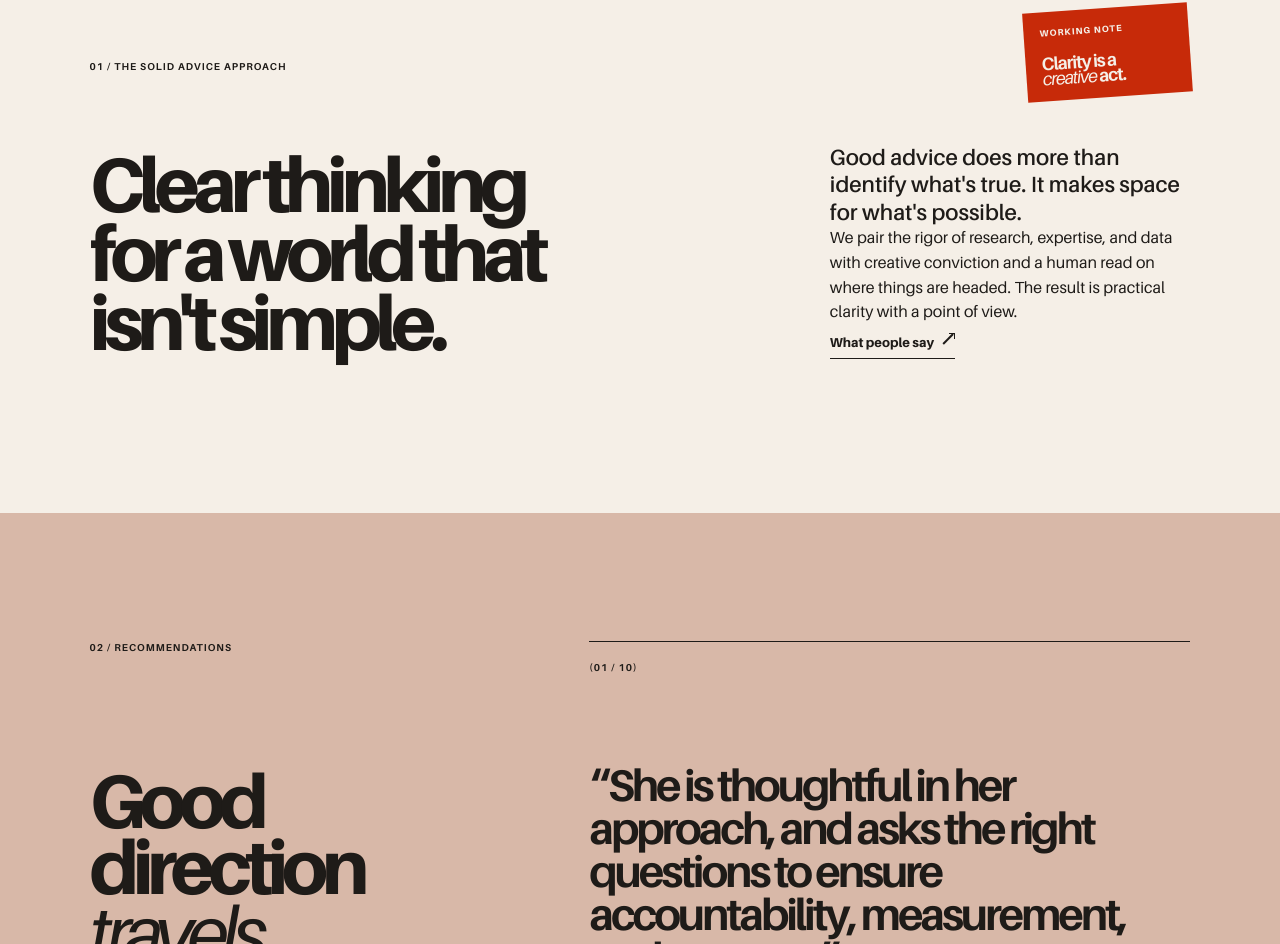
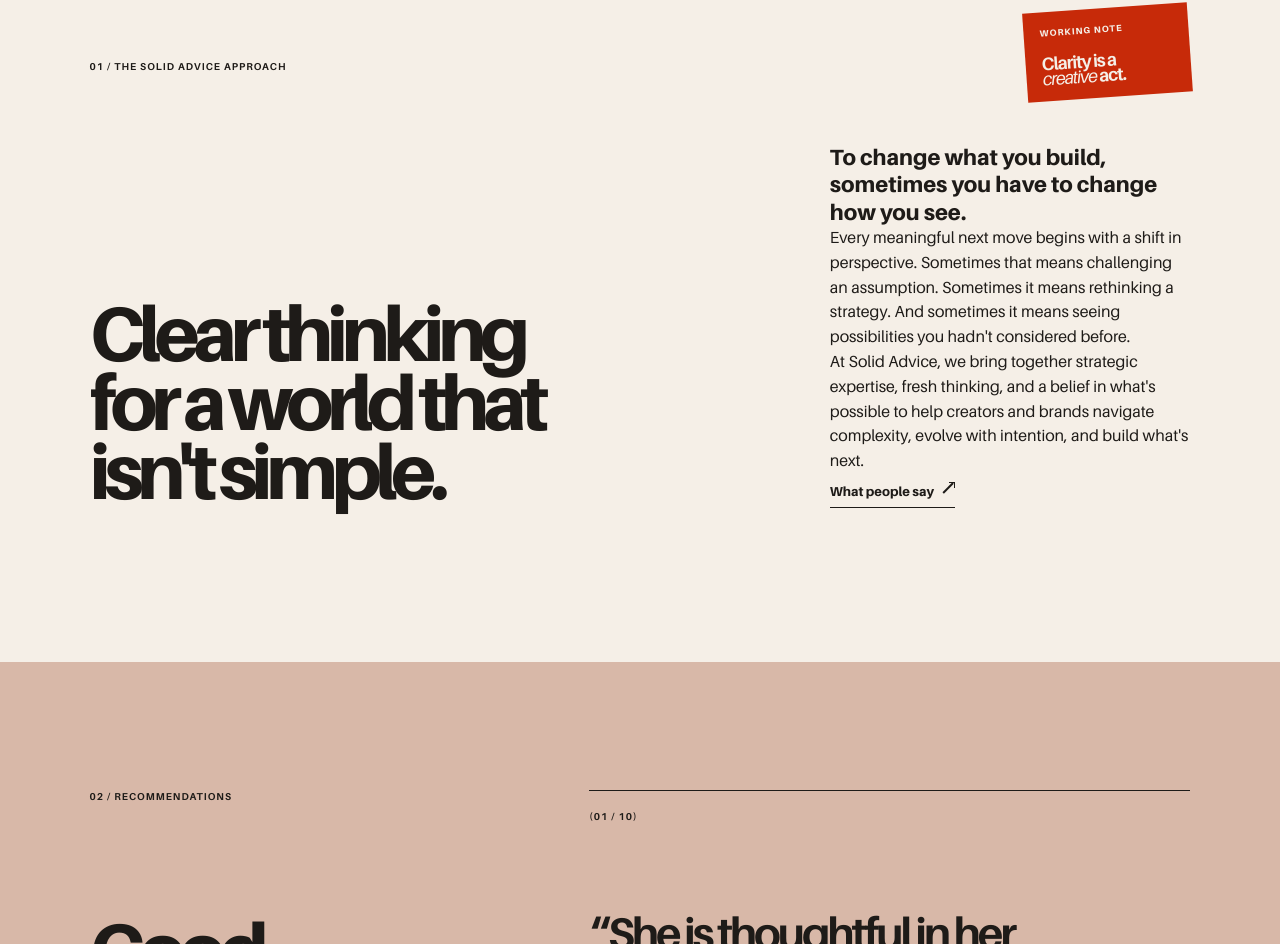
Before and after one commit to ruxandramusic/Solid-Advice, a Next.js app: page / in a window 1280 px wide. Shown: the part 894-1838 px from the top of the page. Built offline with nearby package versions, Linux system fonts and the light colour scheme.

Commit message:
Refresh approach section copy

```diff
--- a/app/page.tsx
+++ b/app/page.tsx
@@ -57,8 +57,9 @@
         <div className="manifesto-copy">
           <h2>Clear thinking<br />for a world that<br />isn&apos;t simple.</h2>
           <div className="manifesto-detail">
-            <p>Good advice does more than identify what&apos;s true. It makes space for what&apos;s possible.</p>
-            <p>We pair the rigor of research, expertise, and data with creative conviction and a human read on where things are headed. The result is practical clarity with a point of view.</p>
+            <p><strong>To change what you build, sometimes you have to change how you see.</strong></p>
+            <p>Every meaningful next move begins with a shift in perspective. Sometimes that means challenging an assumption. Sometimes it means rethinking a strategy. And sometimes it means seeing possibilities you hadn&apos;t considered before.</p>
+            <p>At Solid Advice, we bring together strategic expertise, fresh thinking, and a belief in what&apos;s possible to help creators and brands navigate complexity, evolve with intention, and build what&apos;s next.</p>
             <a className="text-link" href="#work">What people say <Arrow /></a>
           </div>
         </div>
```
Also changed, not shown: 1 other file (tests, documents, lock files or other folders).
